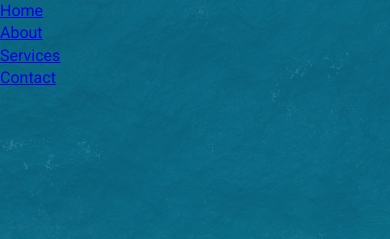
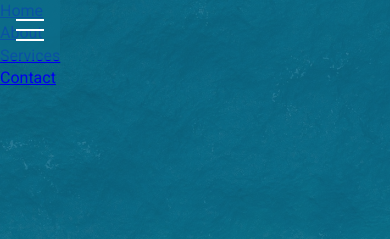
Before and after one commit to alan-nguyen/hamburger-menu, a plain HTML site: page index.html in a window 390 px wide. Shown: the top 239 px of the page. Drawn offline with Linux system fonts and the light colour scheme.

Commit message:
Add top and bottom line - hamburger

```diff
--- a/css/menu.css
+++ b/css/menu.css
@@ -16,13 +16,13 @@
   opacity: 0;
 }
 
-.menu-wrap .hambuger {
+.menu-wrap .hamburger {
   position: absolute;
   top: 0;
   left: 0;
   z-index: 1;
   width: 60px;
-  height: 60;
+  height: 60px;
   padding: 1rem;
   background: var(--primary-color);
   display: flex;
@@ -31,7 +31,7 @@
 }
 
 /* Hamburger Line */
-.menu-wrap .hambuger > div {
+.menu-wrap .hamburger > div {
   position: relative;
   flex: none;
   width: 100%;
@@ -42,4 +42,18 @@
   justify-content: center;
 }
 
-/*  */
+/* Hamburger Lines - Top & Bottom */
+.menu-wrap .hamburger > div::before,
+.menu-wrap .hamburger > div::after {
+  content: "";
+  position: absolute;
+  z-index: 1;
+  top: -10px;
+  width: 100%;
+  height: 2px;
+  background: inherit;
+}
+
+.menu-wrap .hamburger > div::after {
+  top: 10px;
+}
```
